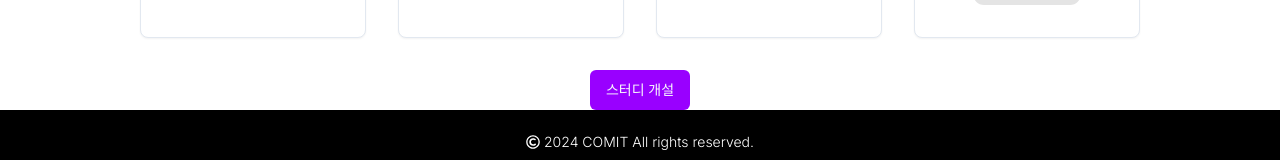
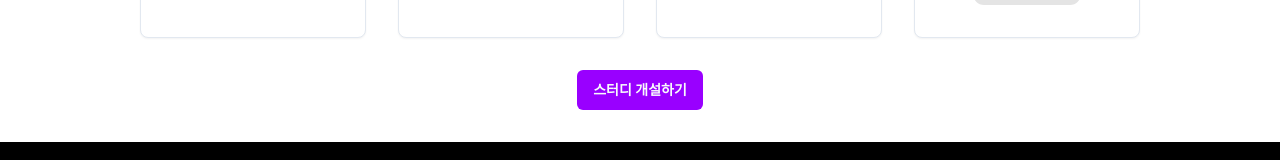
Before and after one commit to skku-comit/comit-website, a Next.js app: page /study in a window 1280 px wide. Shown: the part 882-1042 px from the top of the page. Built offline with nearby package versions, Linux system fonts and the light colour scheme.

Commit message:
feat(fe): change header bg color and z index, edit open button

```diff
--- a/app/(main)/study/page.tsx
+++ b/app/(main)/study/page.tsx
@@ -67,13 +67,13 @@ export default function Study() {
         title="Study"
         description="CoMit의 다양한 스터디 분반을 확인해보세요!"
       />
-      <div className="grid grid-cols-1 gap-8 md:grid-cols-2 lg:grid-cols-4 mb-8">
+      <div className="grid grid-cols-1 gap-8 md:grid-cols-2 lg:grid-cols-4">
         {studyDummyData.map((study, index) => (
           <StudyCard key={index} {...study} />
         ))}
       </div>
-      <Button asChild>
-        <Link href="study/open">스터디 개설</Link>
+      <Button asChild className='font-semibold my-8'>
+        <Link href="study/open">스터디 개설하기</Link>
       </Button>
     </>
   )
--- a/components/common/Header.tsx
+++ b/components/common/Header.tsx
@@ -10,7 +10,10 @@ export default function Header() {
   const pathname = usePathname()
   return (
     <header
-      className={cn('fixed top-0 h-20 w-full', pathname === '/' && 'bg-black')}
+      className={cn(
+        'fixed top-0 h-20 w-full z-10',
+        pathname === '/' ? 'bg-black' : 'bg-white'
+      )}
     >
       <nav className="flex h-full items-center justify-around">
         <Link href="/">
```
Also changed, not shown: 1 other file (tests, documents, lock files or other folders).
